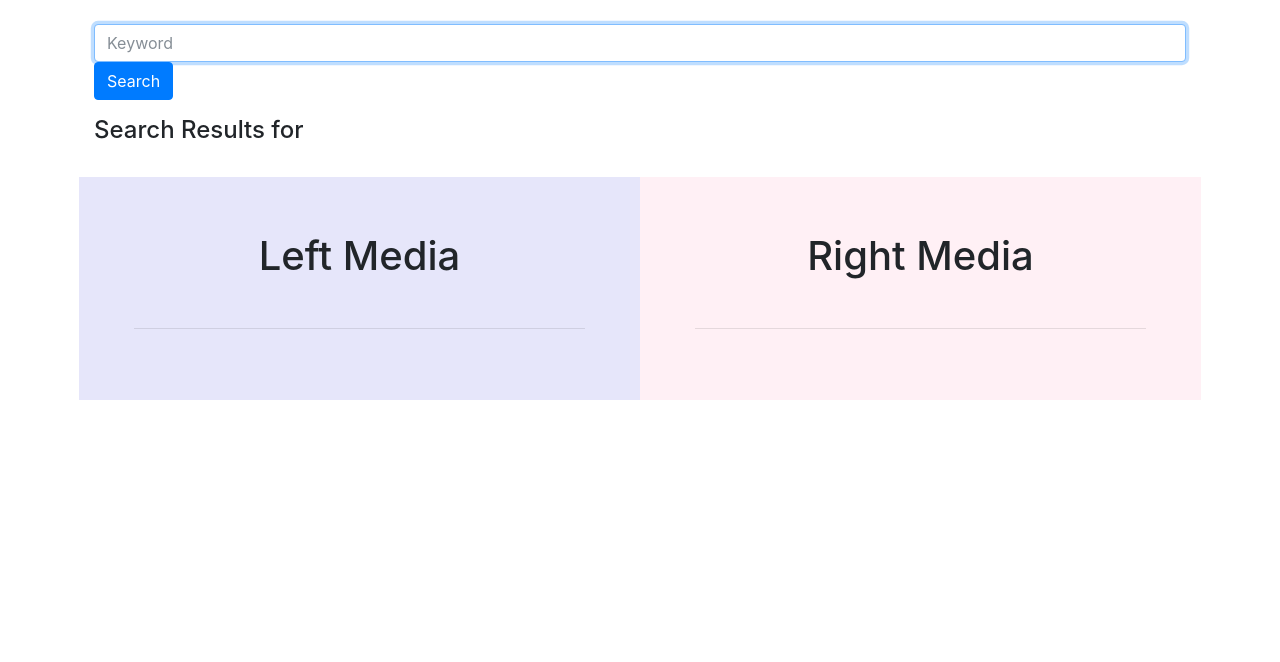
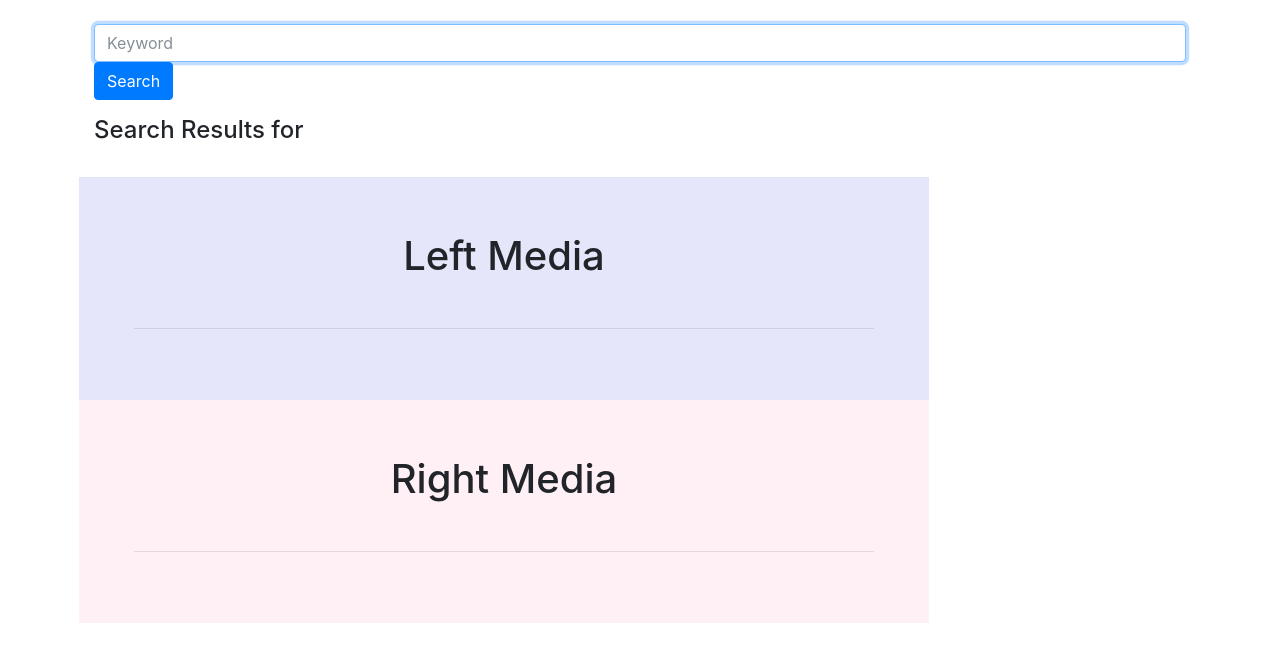
Before and after one commit to agatha6e/mixedmedia, a Flask app: template templates/results.html in a window 1280 px wide. Shown: the part 58-720 px from the top of the page. Run offline with Flask 2, Linux system fonts and the light colour scheme; the template is opened without the code that fills it, so the values that code supplies are empty; some libraries are stand-ins or nearby versions.

Commit message:
First commit

```diff
--- a/templates/results.html
+++ b/templates/results.html
@@ -18,7 +18,8 @@ body {
 /* Create two equal columns that floats next to each other */
 .column {
     float: left;
-    width: 50%;
+    /*width: 50%;*/
+    width: 850px;
     padding: 55px;
     vertical-align: top;
 }
```
